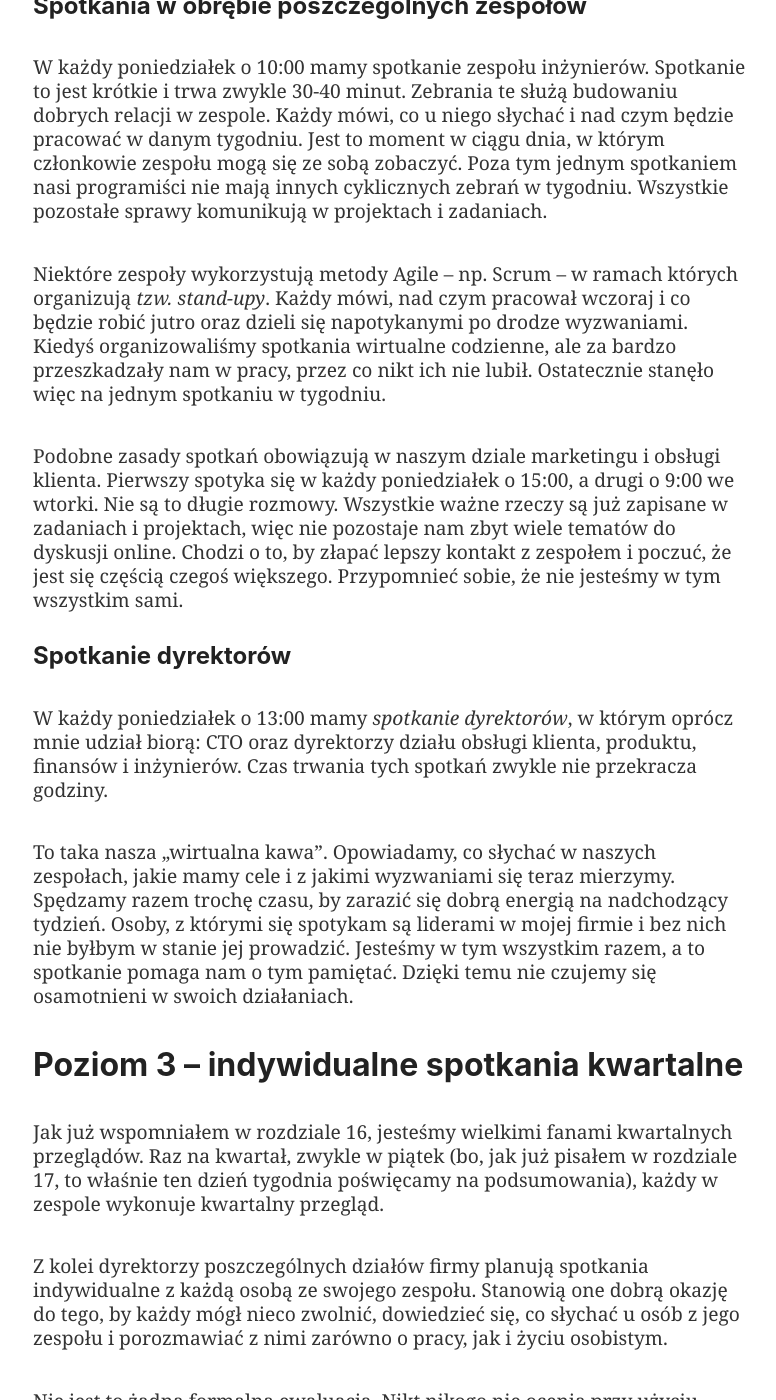
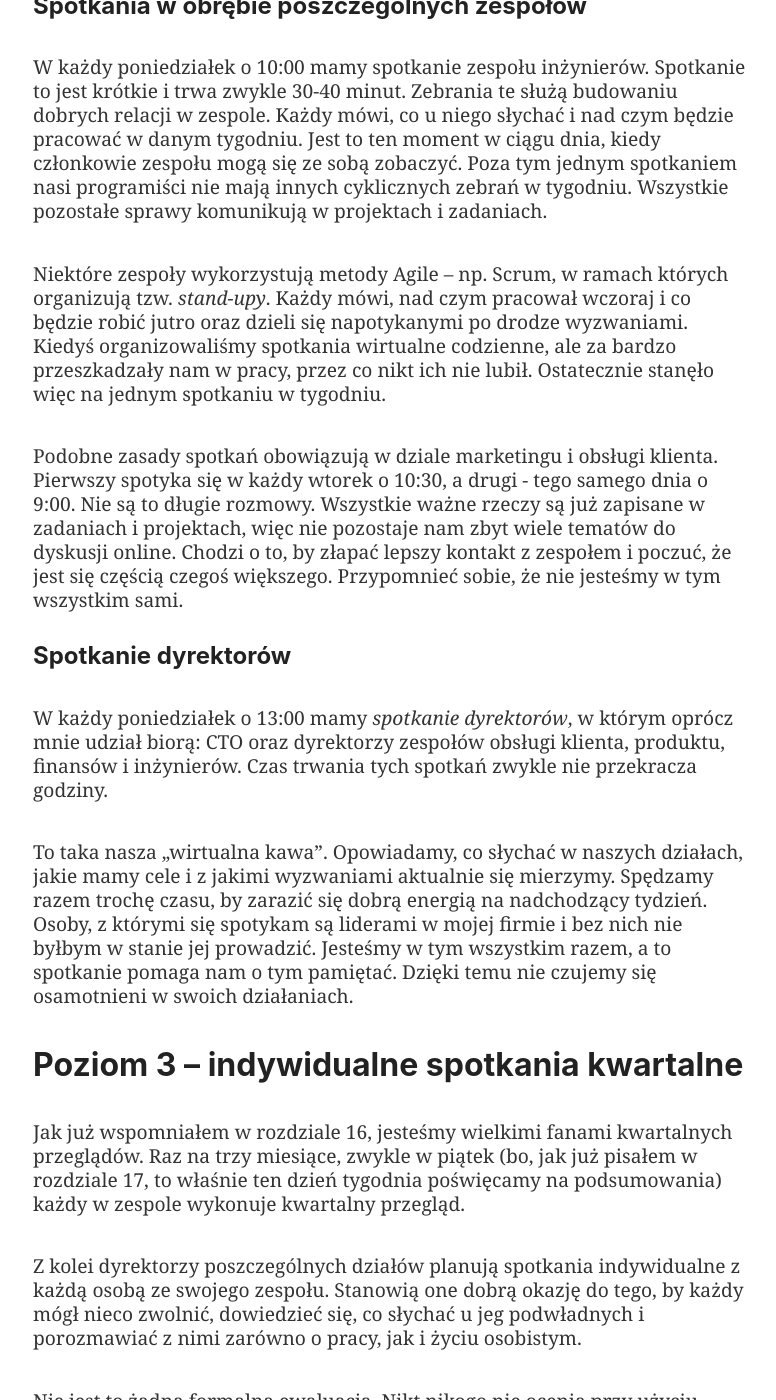
Before and after one commit to Nozbe/NoOffice.org, a Jekyll site: the page built from _pl/connect.md, in a window 1280 px wide and 1400 px high, scrolled down 3628 px. Shown: the whole window, without its empty margins (247-1023 px from the left). Built offline with Jekyll 4.4.1, drawn with Linux system fonts in a browser that asks for light colours; some of the changed text lies outside the part shown.

Commit message:
Update connect.md

```diff
--- a/_pl/connect.md
+++ b/_pl/connect.md
@@ -45,35 +46,35 @@
 
 W rozdziale 7 omówiłem trzy zasady organizowania spotkań, jakie powinny obowiązywać w każdej nowoczesnej firmie. Spotkania muszą być regularne, opcjonalne i dobrze przygotowane.
 
-Aby nie brakowało nam czasu na głęboką pracę w skupieniu, uzgodniliśmy, że będziemy mieć tylko kilka regularnych spotkań w tygodniu. Dzięki temu możemy zapewnić przynajmniej minimalny poziom kontaktu pomiędzy członkami zespołu. Wiemy, że spotykamy się przynajmniej raz w tygodniu, aby coś przedyskutować. Oczywiście, spotkania te są opcjonalne i czasem musimy je odwołać, ale ze względu na ich regularność wiemy, że jeśli nie spotkamy się w tym tygodniu, to na pewno spotkamy się w kolejnym.
+Aby nie brakowało czasu na pracę w skupieniu, uzgodniliśmy, że będziemy mieć tylko kilka regularnych spotkań w tygodniu. Dzięki temu możemy zapewnić przynajmniej minimalny poziom kontaktu pomiędzy członkami zespołu. Wiemy, że spotykamy się przynajmniej raz w tygodniu, aby coś przedyskutować. Oczywiście, spotkania te są opcjonalne i czasem musimy je odwołać, ale ze względu na ich regularność wiemy, że jeśli nie w tym tygodniu, to na pewno spotkamy się w kolejnym.
 
-Jak zawsze w przypadku spotkań, obowiązuje ta sama zasada: muszą być dobrze przygotowane, zaplanowane i opisane, by mogły przynosić zamierzony skutek. Wówczas nie czujemy, że marnujemy swój czas.
+Jak zawsze w przypadku spotkań, obowiązuje zasada: muszą być dobrze przygotowane, zaplanowane i opisane, by mogły przynosić zamierzony skutek. Wówczas nie czujemy, że marnujemy czas.
 
 ## Poziom 2 – regularne spotkania integrujące zespół
 
-Niektóre spotkania mają jasno określony cel. Czasem chodzi o to, by coś zaprojektować, czego przykładem są nasze spotkania *Design Fight* (patrz: Rozdział 8). Czasem chodzi o to, by usprawnić jakiś proces, co ma miejsce na spotkaniach działu obsługi klienta poświęconych *poprawie jakości obsługi klientów*, o których pisałem pod koniec rozdziału 12.
+Niektóre spotkania mają jasno określony cel. Czasem chodzi o to, by coś zaprojektować, czego przykładem są nasze spotkania *Design Fight* (patrz: Rozdział 8). Czasem chodzi o to, by usprawnić jakiś proces, co ma miejsce na spotkaniach działu obsługi klienta poświęconych *poprawie jakości obsługi*, o których pisałem pod koniec rozdziału 12.
 
 Oprócz tego warto organizować krótsze spotkania członków poszczególnych działów firmy. W naszym zespole odbywają się one na początku tygodnia.
 
 ### Spotkania w obrębie poszczególnych zespołów
 
-W każdy poniedziałek o 10:00 mamy spotkanie zespołu inżynierów. Spotkanie to jest krótkie i trwa zwykle 30-40 minut. Zebrania te służą budowaniu dobrych relacji w zespole. Każdy mówi, co u niego słychać i nad czym będzie pracować w danym tygodniu. Jest to moment w ciągu dnia, w którym członkowie zespołu mogą się ze sobą zobaczyć. Poza tym jednym spotkaniem nasi programiści nie mają innych cyklicznych zebrań w tygodniu. Wszystkie pozostałe sprawy komunikują w projektach i zadaniach.
+W każdy poniedziałek o 10:00 mamy spotkanie zespołu inżynierów. Spotkanie to jest krótkie i trwa zwykle 30-40 minut. Zebrania te służą budowaniu dobrych relacji w zespole. Każdy mówi, co u niego słychać i nad czym będzie pracować w danym tygodniu. Jest to ten moment w ciągu dnia, kiedy członkowie zespołu mogą się ze sobą zobaczyć. Poza tym jednym spotkaniem nasi programiści nie mają innych cyklicznych zebrań w tygodniu. Wszystkie pozostałe sprawy komunikują w projektach i zadaniach.
 
-Niektóre zespoły wykorzystują metody Agile – np. Scrum – w ramach których organizują *tzw. stand-upy*. Każdy mówi, nad czym pracował wczoraj i co będzie robić jutro oraz dzieli się napotykanymi po drodze wyzwaniami. Kiedyś organizowaliśmy spotkania wirtualne codzienne, ale za bardzo przeszkadzały nam w pracy, przez co nikt ich nie lubił. Ostatecznie stanęło więc na jednym spotkaniu w tygodniu.
+Niektóre zespoły wykorzystują metody Agile – np. Scrum, w ramach których organizują tzw. *stand-upy*. Każdy mówi, nad czym pracował wczoraj i co będzie robić jutro oraz dzieli się napotykanymi po drodze wyzwaniami. Kiedyś organizowaliśmy spotkania wirtualne codzienne, ale za bardzo przeszkadzały nam w pracy, przez co nikt ich nie lubił. Ostatecznie stanęło więc na jednym spotkaniu w tygodniu.
 
-Podobne zasady spotkań obowiązują w naszym dziale marketingu i obsługi klienta. Pierwszy spotyka się w każdy poniedziałek o 15:00, a drugi o 9:00 we wtorki. Nie są to długie rozmowy. Wszystkie ważne rzeczy są już zapisane w zadaniach i projektach, więc nie pozostaje nam zbyt wiele tematów do dyskusji online. Chodzi o to, by złapać lepszy kontakt z zespołem i poczuć, że jest się częścią czegoś większego. Przypomnieć sobie, że nie jesteśmy w tym wszystkim sami.
+Podobne zasady spotkań obowiązują w dziale marketingu i obsługi klienta. Pierwszy spotyka się w każdy wtorek o 10:30, a drugi - tego samego dnia o 9:00. Nie są to długie rozmowy. Wszystkie ważne rzeczy są już zapisane w zadaniach i projektach, więc nie pozostaje nam zbyt wiele tematów do dyskusji online. Chodzi o to, by złapać lepszy kontakt z zespołem i poczuć, że jest się częścią czegoś większego. Przypomnieć sobie, że nie jesteśmy w tym wszystkim sami.
 
 ### Spotkanie dyrektorów
 
-W każdy poniedziałek o 13:00 mamy *spotkanie dyrektorów*, w którym oprócz mnie udział biorą: CTO oraz dyrektorzy działu obsługi klienta, produktu, finansów i inżynierów. Czas trwania tych spotkań zwykle nie przekracza godziny.
+W każdy poniedziałek o 13:00 mamy *spotkanie dyrektorów*, w którym oprócz mnie udział biorą: CTO oraz dyrektorzy zespołów obsługi klienta, produktu, finansów i inżynierów. Czas trwania tych spotkań zwykle nie przekracza godziny.
 
-To taka nasza „wirtualna kawa”. Opowiadamy, co słychać w naszych zespołach, jakie mamy cele i z jakimi wyzwaniami się teraz mierzymy. Spędzamy razem trochę czasu, by zarazić się dobrą energią na nadchodzący tydzień. Osoby, z którymi się spotykam są liderami w mojej firmie i bez nich nie byłbym w stanie jej prowadzić. Jesteśmy w tym wszystkim razem, a to spotkanie pomaga nam o tym pamiętać. Dzięki temu nie czujemy się osamotnieni w swoich działaniach.
+To taka nasza „wirtualna kawa”. Opowiadamy, co słychać w naszych działach, jakie mamy cele i z jakimi wyzwaniami aktualnie się mierzymy. Spędzamy razem trochę czasu, by zarazić się dobrą energią na nadchodzący tydzień. Osoby, z którymi się spotykam są liderami w mojej firmie i bez nich nie byłbym w stanie jej prowadzić. Jesteśmy w tym wszystkim razem, a to spotkanie pomaga nam o tym pamiętać. Dzięki temu nie czujemy się osamotnieni w swoich działaniach.
 
 ## Poziom 3 – indywidualne spotkania kwartalne
 
-Jak już wspomniałem w rozdziale 16, jesteśmy wielkimi fanami kwartalnych przeglądów. Raz na kwartał, zwykle w piątek (bo, jak już pisałem w rozdziale 17, to właśnie ten dzień tygodnia poświęcamy na podsumowania), każdy w zespole wykonuje kwartalny przegląd.
+Jak już wspomniałem w rozdziale 16, jesteśmy wielkimi fanami kwartalnych przeglądów. Raz na trzy miesiące, zwykle w piątek (bo, jak już pisałem w rozdziale 17, to właśnie ten dzień tygodnia poświęcamy na podsumowania) każdy w zespole wykonuje kwartalny przegląd.
 
-Z kolei dyrektorzy poszczególnych działów firmy planują spotkania indywidualne z każdą osobą ze swojego zespołu. Stanowią one dobrą okazję do tego, by każdy mógł nieco zwolnić, dowiedzieć się, co słychać u osób z jego zespołu i porozmawiać z nimi zarówno o pracy, jak i życiu osobistym.
+Z kolei dyrektorzy poszczególnych działów planują spotkania indywidualne z każdą osobą ze swojego zespołu. Stanowią one dobrą okazję do tego, by każdy mógł nieco zwolnić, dowiedzieć się, co słychać u jeg podwładnych i porozmawiać z nimi zarówno o pracy, jak i życiu osobistym.
 
 Nie jest to żadna formalna ewaluacja. Nikt nikogo nie ocenia przy użyciu żadnych mierników, ani nie osądza. Chodzi o to, by spędzić ze sobą trochę czasu. Aby każdy mógł szczerze porozmawiać ze swoim managerem i otrzymać z jego strony pełną uwagę.
 
@@ -81,29 +82,27 @@
 
 ## Poziom 4 – indywidualne spotkania z CEO
 
-Nasz zespół nie jest duży, bo składa się z dwudziestu kilku osób, ale bardzo mi taki stan rzeczy odpowiada. Pewnie to, o czym tu napiszę ciężko przeskalować na duże, w pełni zdalnie pracujące firmy, jak Automattic (twórcy Wordpressa), który zatrudnia ponad tysiąc pracowników, czy Shopify liczący blisko 10 tys. osób. Jestem jednak przekonany, że byłoby to wykonalne w zespole liczącym do 100 osób, więc póki co, nie zamierzam niczego zmieniać.
+Nasz zespół nie jest duży, bo składa się z ok. dwudziestu osób, ale bardzo mi taki stan rzeczy odpowiada. Pewnie to, o czym tu napiszę ciężko przeskalować na duże, w pełni zdalnie pracujące firmy, jak Automattic (twórcy Wordpressa), który zatrudnia ponad tysiąc pracowników, czy Shopify liczący blisko 10 tys. osób. Jestem jednak przekonany, że byłoby to wykonalne w zespole liczącym do 100 osób, więc póki co, nie zamierzam niczego zmieniać.
 
-Przynajmniej raz w roku przeprowadzam rozmowę indywidualną z każdą osobą z zespołu.
-
-W tym celu mam w Nozbe projekt, w którym utworzyłem zadania odpowiadające każdej osobie z zespołu. W każdym zadaniu ustawiam *datę* tak, aby przypadała na któryś piątek i ustawiam opcję powtarzania raz na pół roku.
+Przynajmniej raz w roku przeprowadzam rozmowę indywidualną z każdą osobą z zespołu. W tym celu mam w Nozbe projekt, w którym utworzyłem zadania odpowiadające każdemu pracownikowi. W każdym zadaniu ustawiam *datę* tak, aby przypadała na któryś piątek i ustawiam opcję powtarzania raz na pół roku.
 
 Wiem, że może to brzmieć dziwnie, że każda osoba należąca do mojego zespołu jest *zadaniem*, ale przecież nie o to chodzi. Dzięki zadaniom, gdy zbliża się czas, w którym powinienem się spotkać z pracownikiem, otrzymuję stosowne powiadomienie. Następnie kontaktuję się z tą osobą i ustalam termin indywidualnego spotkania. Ponieważ jest to zadanie, mogę przejrzeć wcześniejsze komentarze na temat tej osoby. Sprawdzam, o czym już rozmawialiśmy w przeszłości i czego nowego się o niej dowiedziałem. To pomaga mi w przygotowaniu się do rozmowy.
 
 Mój zespół wie, że za każdym razem, gdy proszę o tę rozmowę, oznacza to, że chcę zwyczajnie pogadać. Nic więcej. Nie chodzi o żadną ocenę. Chodzi o naszą wspólną wirtualną relację.
 
-O zwykłą przyjacielską pogadankę. Pytam rozmówcę, co słychać u niego i jego bliskich, rozmawiam z nim o jego zainteresowaniach, a także dzielę się własnymi. Ponieważ jesteśmy firmą pracującą w pełni zdalnie, osoby z zespołu często się przeprowadzają w nowe miejsca i wtedy rozmawiamy również o tym. Jako pracodawca pytam się współpracowników, co mogę zrobić, by poprawić ich komfort w pracy i poza nią.
+Pytam rozmówcę, co słychać u niego i jego bliskich, rozmawiam z nim o jego zainteresowaniach, a także dzielę się własnymi. Ponieważ jesteśmy firmą pracującą w pełni zdalnie, osoby z zespołu często się przeprowadzają w nowe miejsca i wtedy rozmawiamy również o tym. Jako pracodawca pytam się współpracowników, co mogę zrobić, by poprawić ich komfort w pracy i poza nią.
 
-Po spotkaniu od razu robię notatki. Następnie, wklejam je jako nowy komentarz do tego zadania tak, aby podczas kolejnej rozmowy móc przypomnieć sobie, czego dotyczyła.
+Po spotkaniu od razu robię notatki. Następnie, wklejam je jako nowy komentarz do tego zadania tak, aby podczas kolejnej rozmowy móc przypomnieć sobie, co już wiem.
 
 To jest mój sposób na to, aby pozostawać w kontakcie z każdą osobą z zespołu. To jest mój sposób na *spotykanie się na korytarzu*, czy *kawę z szefem* i uważam, że sprawdza się dobrze. Zapytaj o to mój zespół.
 
 ## Poziom 5 – vlog dla całego zespołu
 
-Jak już wspomniałem w rozdziale 9, raz w miesiącu nagrywam krótki, 10-minutowy film i udostępniam go zespołowi. W każdym video opowiadam, jak wygląda sytuacja w firmie, na jakim jesteśmy etapie i jakim wyzwaniom musimy sprostać. Zamiast robić spotkanie i zapraszać na nie cały zespół, wyciągam iPhone’a, nagrywam krótki film i montuję go, by maksymalnie go skrócić, a następnie udostępniam zespołowi, aby każdy mógł obejrzeć go w dogodnym dla siebie czasie i ewentualnie dodać swój komentarz. Vlog to moja kolejna metoda, aby być w stałym kontakcie z moim zespołem. Co najmniej raz w miesiącu mogą mnie zobaczyć i upewnić się, że jestem tam, gdzie być powinienem i dobrze zajmuję się firmą.
+Jak już wspomniałem w rozdziale 9, raz w miesiącu nagrywam krótki, 10-minutowy film i udostępniam go zespołowi. W każdym video opowiadam, jak wygląda sytuacja w firmie, na jakim jesteśmy etapie i jakim wyzwaniom musimy sprostać. Zamiast robić spotkanie i zapraszać na nie cały zespół, wyciągam iPhone’a, nagrywam video i montuję je, by maksymalnie je skrócić, a następnie udostępniam zespołowi, aby każdy mógł obejrzeć nagranie w dogodnym dla siebie czasie i ewentualnie dodać komentarz. Vlog to moja kolejna metoda, aby być w stałym kontakcie z zespołem. Co najmniej raz w miesiącu mogą mnie zobaczyć i upewnić się, że jestem tam, gdzie być powinienem i dobrze zajmuję się firmą.
 
-## Wideo czy audio? Co jest lepsze?
+## Video czy audio? Co jest lepsze?
 
-Odpowiedź brzmi: zdecydowanie wideo. Jako że mamy w tygodniu bardzo mało spotkań, a te indywidualne to już w ogóle u nas rzadkość, prosimy, by podczas spotkań każdy miał włączoną kamerę, bo sprzyja to budowaniu lepszych relacji w zespole.
+Odpowiedź brzmi: zdecydowanie video. Jako że mamy w tygodniu bardzo mało spotkań, a te indywidualne to już w ogóle u nas rzadkość, prosimy, by podczas spotkań każdy miał włączoną kamerę, bo sprzyja to budowaniu lepszych relacji w zespole.
 
 Z naszej strony obiecujemy nie przytłaczać nikogo zbyt dużą liczbą spotkań, a tych niezbędnych niepotrzebnie nie przedłużać. Spotkania trwają maksymalnie 2 godziny, bo po tym czasie stają się męczące. Od każdego oczekujemy więc, że będzie mieć włączoną kamerę, abyśmy mogli naprawdę nacieszyć się swoim towarzystwem i odbyć bardziej wartościową rozmowę.
 
```
Also changed, not shown: other parts of _pl/connect.md (+7 -6 lines).
